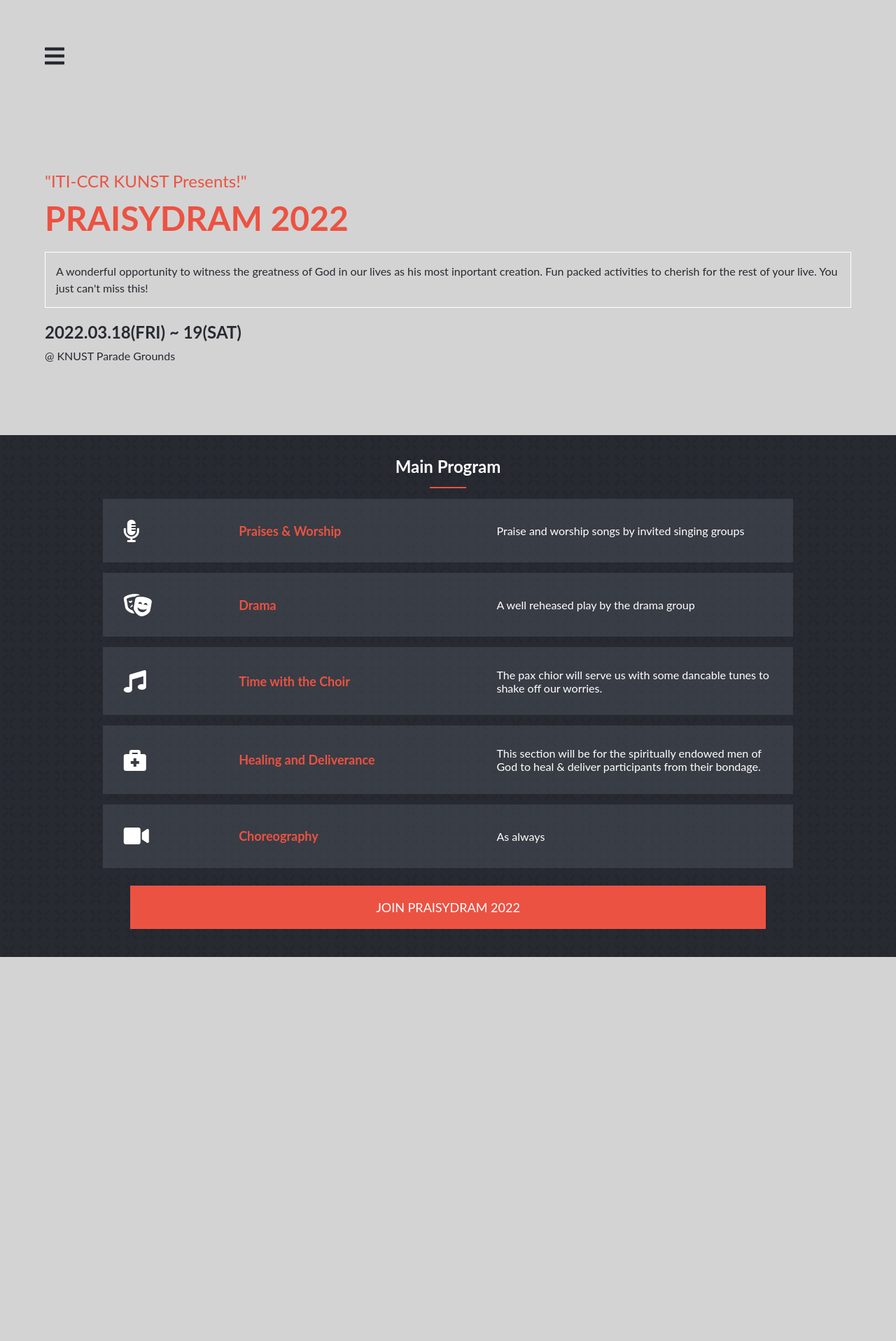
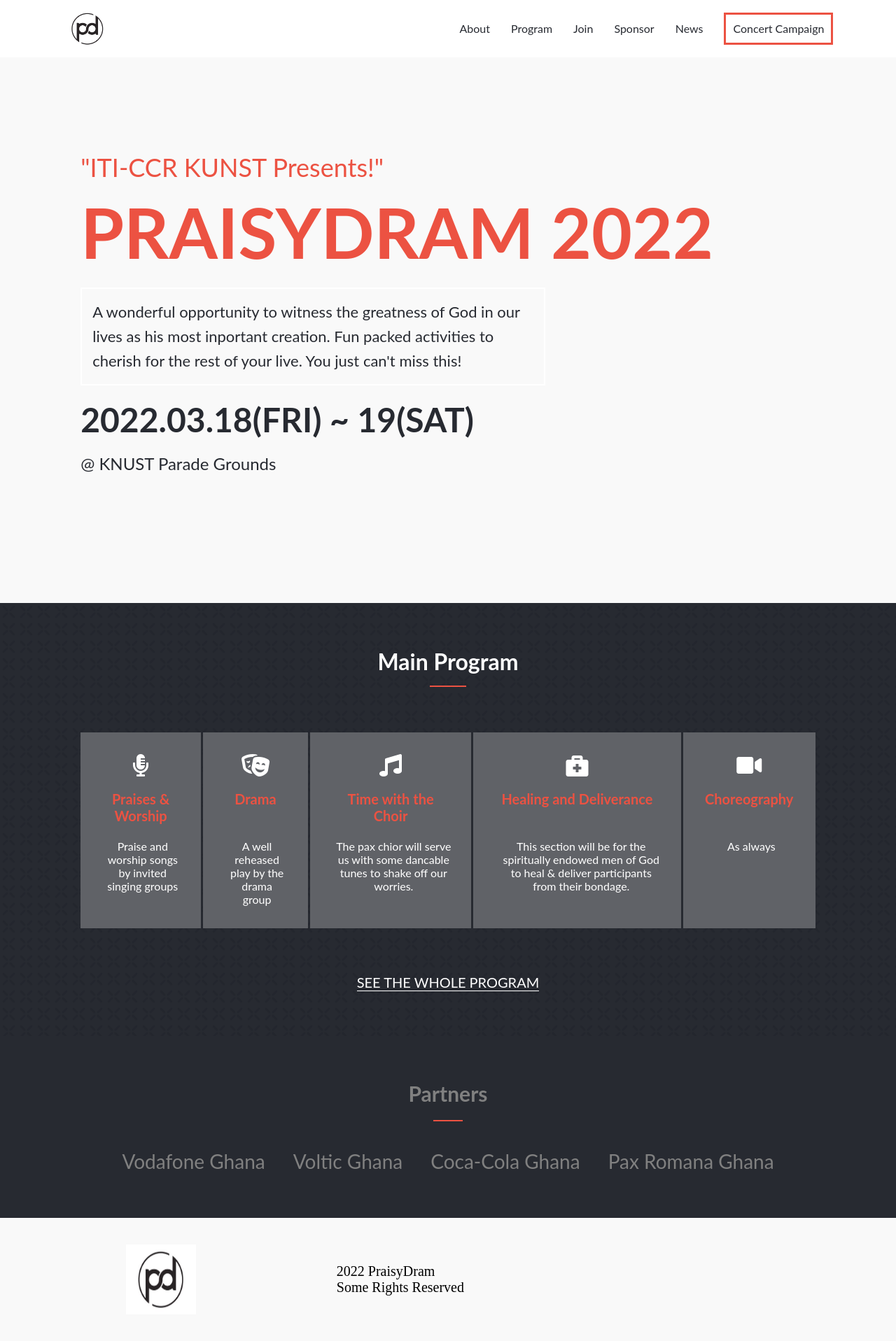
Before and after one commit to Achilles-Dev/HTML-CSS-JavaScript-capstone-project, a website: page index.html in a window 1280 px wide. Shown: the whole page at 70% size. Before the commit the page ends 1368 px from the top, so only its background shows below. Drawn offline with Linux system fonts and the light colour scheme.

Commit message:
Add deskop-view html & css

```diff
--- /dev/null
+++ b/about.html
@@ -0,0 +1,98 @@
+<!DOCTYPE html>
+<html lang="en">
+<head>
+  <meta charset="UTF-8">
+  <meta http-equiv="X-UA-Compatible" content="IE=edge">
+  <meta name="viewport" content="width=device-width, initial-scale=1.0">
+  <title>About PraisyDram 2022</title>
+  <link
+    rel="stylesheet"
+    href="https://use.fontawesome.com/releases/v5.13.0/css/all.css"
+  />
+  <link rel="stylesheet" href="./style.css">
+</head>
+<body>
+  <main>
+    <header class="header">
+      <i class="fas fa-bars fa-2x"></i>
+      <nav class="menu-items">
+        <ul>
+          <li><a href="#about.html" >About</a></li>
+          <li><a href="#">Program</a></li>
+          <li><a href="#">Join</a></li>
+          <li><a href="#">Sponsor</a></li>
+          <li><a href="#">News</a></li>
+          <li><a href="#">Concert Campaign</a></li>
+        </ul>
+      </nav>
+    </header>
+    <section class="about-headline">
+      <div class="about-headline-title">
+        <p>"ITI-CCR KUNST Presents!"</p>
+        <h1>PRAISYDRAM 2022</h1>
+      </div>
+      <p class="about-headline-details">
+        The PraisyDram concert brings students from various universities in Ghana together to give thanks
+        to God, and show appreciation for the wonderful gifts He bestows on them throughout the academic year.
+      </p>
+      <div class="about-headline-bottom">
+       <p>Please contact us via Email for any questions <br>
+         about PraisyDram 2022!
+       </p>
+       <span>praisydram22@gmail.com</span>
+      </div>
+    </section>
+    <section class="about-logo">
+      <h2>PraisyDram 2020 Logo</h2>
+      <span></span>
+      <p>This Logo of PraisyDram 2022 was decided through the logo
+        competition from 7.Jan - 1.Feb.
+      </p>
+      <div>
+        <img src="./public/assets/icons/pd-logo.png" alt="PraisyDram Logo">
+      </div>
+    </section>
+
+    <section class="past-programs">
+      <h2>See the past PraisyDrams</h2>
+      <span></span>
+      <p>Take a look at the last two PraisyDrams which took place on Legon and UCC campuses</p>
+      <div class="about-cards">
+        <div class="about-card">
+          <a href="#">
+            <h2>2021</h2>
+          <p>PraisyDram 2021 on Legon Campus</p>
+          </a>
+        </div>
+        <div class="about-card">
+          <a href="#">
+            <h2>2020</h2>
+            <p>PraisyDram 2021 on UCC Campus</p>
+          </a>
+        </div>
+      </div>
+    </section>
+
+    <footer class="about-footer">
+      <div class="top">
+        <h2>Partners</h2>
+        <span></span>
+        <ul>
+          <li>Vodafone Ghana</li>
+          <li>Voltic Ghana</li>
+          <li>Coca-Cola Ghana</li>
+          <li>Pax Romana Ghana</li>
+        </ul>
+      </div>
+      <div class="bottom">
+        <div>
+          <img src="./public/assets/icons/pd-logo.png" alt="PraisyDram logo">
+        </div>
+        <p>2022 PraisyDram <br> Some Rights Reserved</p>
+      </div>
+
+    </footer>
+  </main>
+
+</body>
+</html>
--- a/index.html
+++ b/index.html
@@ -15,14 +15,15 @@
   <main>
     <header class="header">
       <i class="fas fa-bars fa-2x"></i>
+      <a href="./index.html"><img src="./public/assets/icons/pd-logo.png" alt="PraisyDram Logo"></a>
       <nav class="menu-items">
         <ul>
-          <li><a href="#about.html" >About</a></li>
+          <li class="first-list-child"><a href="./about.html" >About</a></li>
           <li><a href="#">Program</a></li>
           <li><a href="#">Join</a></li>
           <li><a href="#">Sponsor</a></li>
           <li><a href="#">News</a></li>
-          <li><a href="#">Concert Campaign</a></li>
+          <li class="last-list-child"><a href="#">Concert Campaign</a></li>
         </ul>
       </nav>
     </header>
@@ -75,10 +76,27 @@
           <p>As always </p>
         </article>
       </div>
-      <a href="#">JOIN PRAISYDRAM 2022</a>
+      <a href="#" class="mobile-button">JOIN PRAISYDRAM 2022</a>
+      <a href="#" class="desktop-button">SEE THE WHOLE PROGRAM</a>
     </section>
 
-    <footer>
+    <footer class="footer">
+      <div class="top">
+        <h2>Partners</h2>
+        <span></span>
+        <ul>
+          <li>Vodafone Ghana</li>
+          <li>Voltic Ghana</li>
+          <li>Coca-Cola Ghana</li>
+          <li>Pax Romana Ghana</li>
+        </ul>
+      </div>
+      <div class="bottom">
+        <div>
+          <img src="./public/assets/icons/pd-logo.png" alt="PraisyDram logo">
+        </div>
+        <p>2022 PraisyDram <br> Some Rights Reserved</p>
+      </div>
 
     </footer>
   </main>
--- a/style.css
+++ b/style.css
@@ -5,7 +5,12 @@
 
 body {
   overflow-x: hidden;
-  background-color: #d3d3d3;
+  background-color: #f9f9f9;
+}
+
+@font-face {
+  font-family: 'cocogoose';
+  src: url('public/fonts/Cocogoose\ Pro-trial.ttf');
 }
 
 .header {
@@ -15,6 +20,10 @@
 }
 
 .header .menu-items {
+  display: none;
+}
+
+.header a img {
   display: none;
 }
 
@@ -53,7 +62,7 @@
 
 .headline .headline-details {
   display: flex;
-  border: 1px solid #fff;
+  border: 2px solid #fff;
   padding: 15px;
   font-family: 'Lato', sans-serif;
   line-height: 1.5rem;
@@ -98,9 +107,9 @@
   gap: 15px;
 }
 
-.main-program .program-cards .card{
+.main-program .program-cards .card {
   display: flex;
-  background-color: #50545c75;
+  background-color: rgb(96, 98, 103);
   color: #fff;
   align-items: center;
   padding: 3%;
@@ -110,7 +119,7 @@
   width: 15%;
 }
 
-.main-program .program-cards .card h3{
+.main-program .program-cards .card h3 {
   color: #ec5242;
   font-size: 18px;
   width: 35%;
@@ -124,7 +133,7 @@
   padding-left: 5%;
 }
 
-.main-program a {
+.main-program .mobile-button {
   text-decoration: none;
   padding: 20px;
   background-color: #ec5242;
@@ -133,6 +142,10 @@
   text-align: center;
   color: #fff;
   margin: 10px 0;
+}
+
+.main-program .desktop-button {
+  display: none;
 }
 
 /* About */
@@ -190,7 +203,7 @@
   text-align: center;
 }
 
-.about-headline .about-headline-bottom span{
+.about-headline .about-headline-bottom span {
   border-bottom: 1px solid #272a31;
 }
 
@@ -217,7 +230,7 @@
   text-align: center;
 }
 
-.about-logo div{
+.about-logo div {
   display: flex;
   justify-content: center;
   width: 100%;
@@ -233,7 +246,8 @@
   background-color: #fff;
 }
 
-.past-programs h2, .past-programs p {
+.past-programs h2,
+.past-programs p {
   text-align: center;
   padding: 0 8%;
 }
@@ -274,7 +288,33 @@
   font-size: 20px;
 }
 
-.about-footer .top{
+/* about footer bottom */
+
+.about-footer .bottom {
+  display: flex;
+  justify-content: flex-start;
+  align-items: center;
+  gap: 20px;
+  background-color: #fff;
+}
+
+.about-footer .bottom div {
+  padding: 5%;
+  width: 50%;
+}
+
+.about-footer .bottom div img {
+  width: 70px;
+  height: 70px;
+}
+
+.about-footer .bottom p {
+  width: 50%;
+}
+
+/* about footer top */
+
+.about-footer .top {
   display: flex;
   flex-direction: column;
   align-items: center;
@@ -282,6 +322,8 @@
   padding: 5%;
   font-family: 'Lato', sans-serif;
   font-size: 20px;
+  color: #fff;
+  background-color: #272a31;
 }
 
 .about-footer span {
@@ -311,24 +353,206 @@
   width: 100px;
 }
 
-.about-footer .bottom {
+
+@media screen and (min-width: 768px) {
+
+  /* header */
+  .header {
+    display: flex;
+    justify-content: space-between;
+    background-color: #fff;
+    padding: 1% 7%;
+
+  }
+
+  .header a img {
+    display: block;
+    width: 70px;
+    height: auto;
+  }
+
+  .header i {
+    display: none;
+  }
+
+  .header .menu-items {
+    display: flex;
+    justify-content: flex-end;
+  }
+
+  .header .menu-items ul {
+    display: flex;
+    align-items: center;
+    gap: 30px;
+  }
+
+  .header .menu-items ul li {
+    list-style: none;
+  }
+
+  .header .menu-items ul li a {
+    text-decoration: none;
+    color: #272a31;
+    font-family: 'Lato', sans-serif;
+    font-size: 16px;
+  }
+
+  .header .menu-items ul .last-list-child {
+    padding: 10px;
+    border: 3px solid #ec5242;
+  }
+
+  /* headline */
+  .headline {
+    padding: 9%;
+    margin-bottom: 70px;
+  }
+
+  .headline .headline-title p {
+    font-size: 36px;
+  }
+
+  .headline .headline-title h1 {
+    font-size: 100px;
+  }
+
+  .headline .headline-details {
+    width: 60%;
+    font-size: 22px;
+    line-height: 1.6;
+  }
+
+  .headline .headline-bottom {
+    gap: 20px;
+    font-size: 24px;
+  }
+
+  .headline .headline-bottom .bottom-top {
+    font-size: 48px;
+  }
+
+  /* main program */
+  .main-program {
+    padding: 5% 9%;
+  }
+
+  .main-program h2 {
+    font-size: 32px;
+  }
+
+  .main-program .program-cards {
+    flex-direction: row;
+    gap: 3px;
+    margin: 50px 0;
+  }
+
+  .main-program .program-cards .card {
+    flex-direction: column;
+    gap: 20px;
+  }
+
+  .main-program .program-cards .card i {
+    width: 100%;
+    align-self: center;
+    display: flex;
+    justify-content: center;
+  }
+
+  .main-program .program-cards .card h3 {
+    width: 100%;
+    min-height: 50px;
+    text-align: center;
+    justify-content: center;
+    font-size: 20px;
+  }
+
+  .main-program .program-cards .card p {
+    width: 100%;
+    text-align: center;
+  }
+
+  .main-program .mobile-button {
+    display: none;
+  }
+
+  .main-program .desktop-button {
+    text-decoration: none;
+    display: flex;
+    color: #fff;
+    justify-content: center;
+    border-bottom: 1px solid #fff;
+    font-size: 20px;
+  }
+
+  /* footer */
+  .footer .top {
+    display: flex;
+    flex-direction: column;
+    align-items: center;
+    gap: 20px;
+    padding: 5%;
+    font-family: 'Lato', sans-serif;
+    font-size: 20px;
+    color: gray;
+    background-color: #272a31;
+  }
+
+  .footer span {
+    display: flex;
+    align-self: center;
+    width: 40px;
+    border: 1px solid #ec5242;
+  }
+
+  .footer .top ul {
+    margin-top: 20px;
+    display: flex;
+    flex-wrap: wrap;
+    justify-content: center;
+    gap: 40px;
+  }
+
+  .footer .top ul li {
+    display: flex;
+    align-items: center;
+    justify-content: center;
+    list-style: none;
+    width: auto;
+    color: gray;
+    font-size: 28px;
+    cursor: pointer;
+    transition: all 0.5s ease-in-out;
+  }
+
+  .footer .top ul li:hover {
+    transform: scale(1.2);
+  }
+
+  /* about footer bottom */
+
+  .footer .bottom {
     display: flex;
     justify-content: flex-start;
     align-items: center;
     gap: 20px;
-  background-color: #fff;
   }
 
-.about-footer .bottom div{
-  padding: 5%;
-  width: 50%;
+  .footer .bottom div {
+    display: flex;
+    padding: 3%;
+    width: 30%;
+    justify-content: center;
   }
 
-.about-footer .bottom div img{
-  width: 70px;
-  height: 70px;
+  .footer .bottom div img {
+    width: 100px;
+    height: 100px;
+    color: #f9f9f9;
   }
 
-.about-footer .bottom p {
+  .footer .bottom p {
     width: 50%;
+    font-size: 20px;
   }
+
+}
```
Also changed, not shown: package.json (added, +13 -0 lines), 1 other file. Lines whose indentation alone changed are shown as unchanged.
